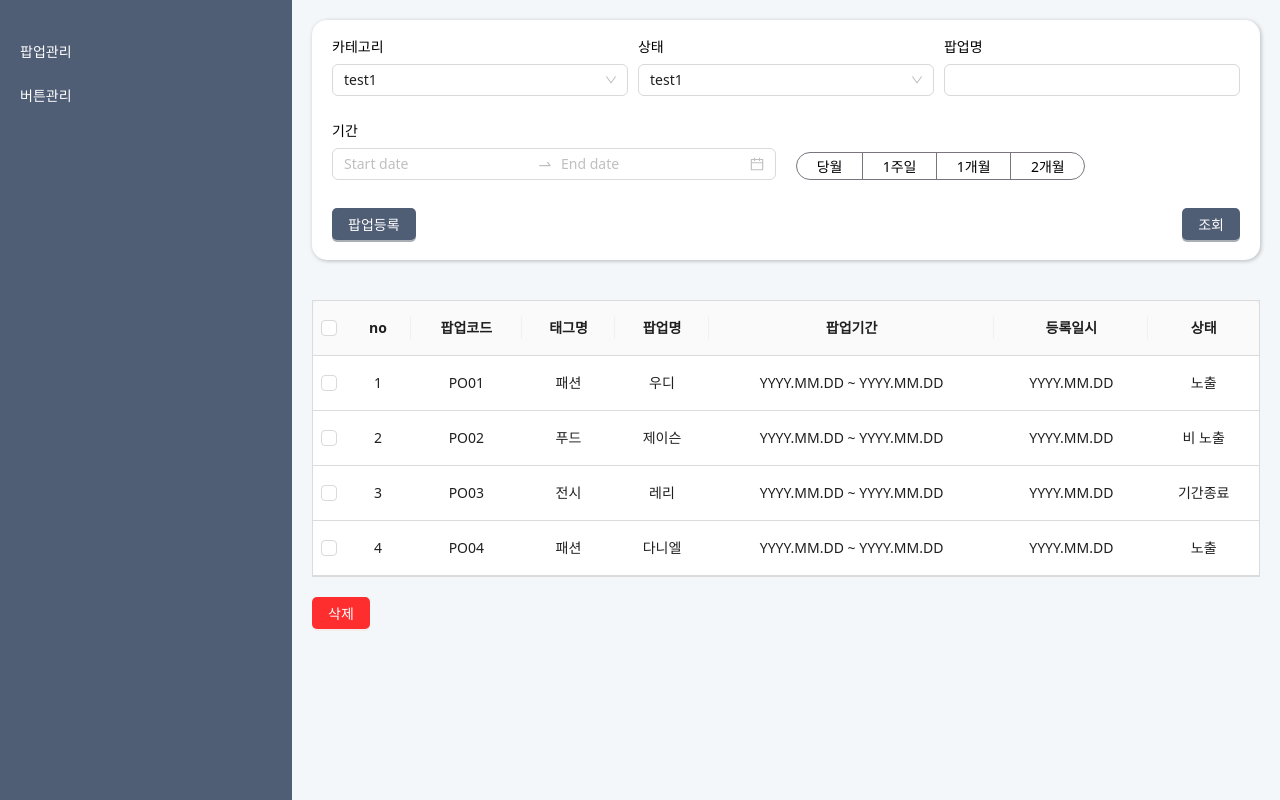
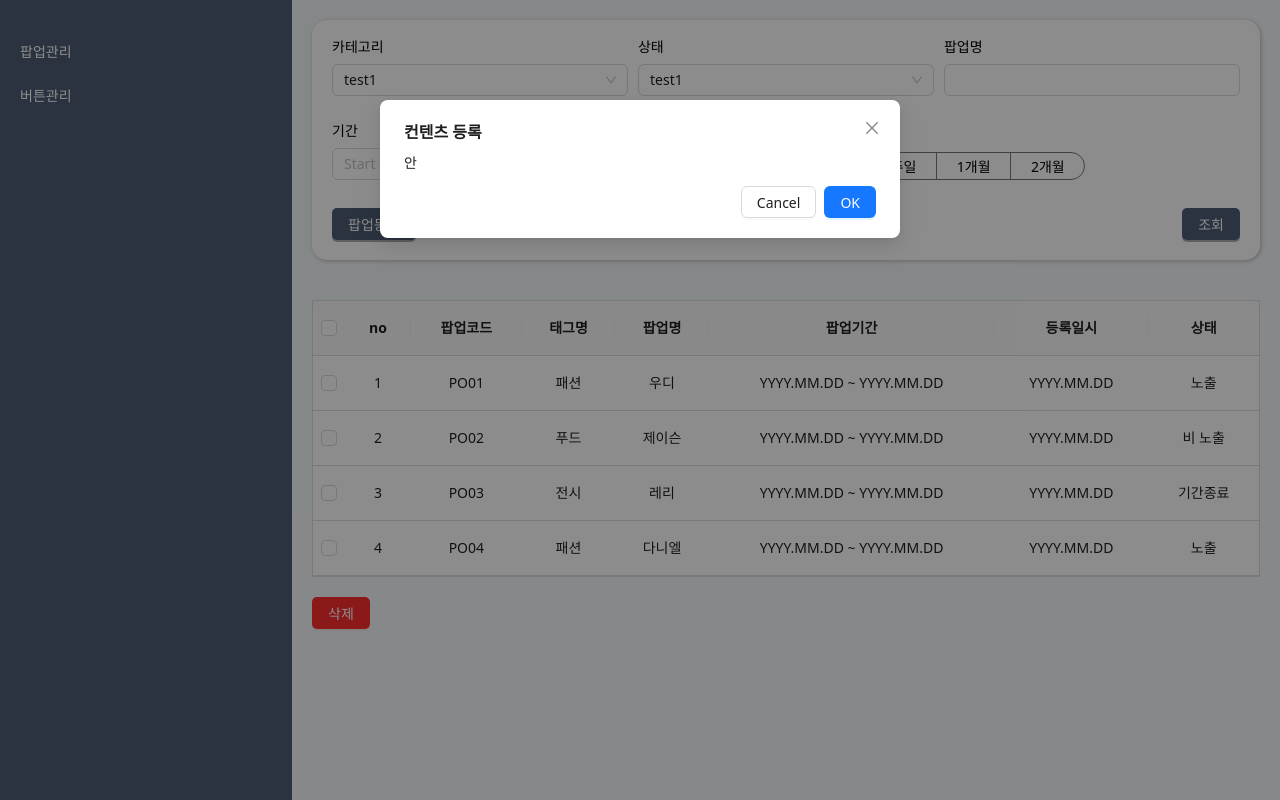
Before and after one commit to devportnumber/portnum-admin, a React (Create React App) app: page / in a window 1280 px wide. Both pictures are taken after a click on the button "팝업등록". Built offline with nearby package versions, Linux system fonts and the light colour scheme.

Commit message:
add: 모달 레이아웃 구성

```diff
--- a/public/index.html
+++ b/public/index.html
@@ -3,7 +3,7 @@
   <head>
     <meta charset="utf-8" />
     <meta name="viewport" content="width=device-width, initial-scale=1" />
-    <title>React App</title>
+    <title>admin-portnumber</title>
   </head>
   <body>
     <div id="root"></div>
--- /dev/null
+++ b/src/components/confirmModal/ConfirmModal.jsx
@@ -0,0 +1,29 @@
+import React, { useState } from "react";
+import { Button, Modal } from "antd";
+
+const ConfirmModal = ({ title, isModalOpen, setIsModalOpen, contents }) => {
+  //   const [isModalOpen, setIsModalOpen] = useState(false);
+
+  const handleOk = () => {
+    alert("확인");
+    setIsModalOpen(false);
+  };
+  const handleCancel = () => {
+    alert("취소");
+    setIsModalOpen(false);
+  };
+  return (
+    <>
+      <Modal
+        title={title}
+        open={isModalOpen}
+        onOk={handleOk}
+        onCancel={handleCancel}
+      >
+        <p>{contents}</p>
+      </Modal>
+    </>
+  );
+};
+
+export default ConfirmModal;
--- a/src/components/index.js
+++ b/src/components/index.js
@@ -6,6 +6,8 @@ import SelectOption from "./selectOption/SelectOption";
 import RangeDatePicker from "./rangeDatePicker/RangeDatePicker";
 import Button from "./button/Button";
 import DateButtons from "./dateButtons/DateButtons";
+import ConfirmModal from "./confirmModal/ConfirmModal";
+import SubmitModal from "./submitModal/SubmitModal";
 
 export {
   BoxShadow,
@@ -16,4 +18,6 @@ export {
   RangeDatePicker,
   Button,
   DateButtons,
+  ConfirmModal,
+  SubmitModal,
 };
--- /dev/null
+++ b/src/components/submitModal/SubmitModal.jsx
@@ -0,0 +1,25 @@
+import React, { useState } from "react";
+import { Button, Modal } from "antd";
+
+const SubmitModal = ({ title, isModalOpen, setIsModalOpen, children }) => {
+  const handleOk = () => {
+    setIsModalOpen(false);
+  };
+  const handleCancel = () => {
+    setIsModalOpen(false);
+  };
+  return (
+    <>
+      <Modal
+        title={title}
+        open={isModalOpen}
+        onOk={handleOk}
+        onCancel={handleCancel}
+      >
+        {children}
+      </Modal>
+    </>
+  );
+};
+
+export default SubmitModal;
--- a/src/page/popupMng/PopupMngPage.jsx
+++ b/src/page/popupMng/PopupMngPage.jsx
@@ -7,11 +7,15 @@ import {
   RangeDatePicker,
   Button,
   DateButtons,
+  ConfirmModal,
 } from "../../components/index";
 import { Row, Col } from "antd";
+import PopupRegModal from "./popupRegModal/PopupRegModal";
 
 const PopupMngPage = () => {
   const [selectedFilterItems, setSelectedFilterItems] = useState([]);
+  const [isModalOpenSubmit, setIsModalOpenSubmit] = useState(false);
+  const [isModalOpenConfirm, setIsModalOpenConfirm] = useState(false);
 
   const FILTER_ITEMS = [
     { id: 1, label: "당월", reqData: "" },
@@ -52,7 +56,14 @@ const PopupMngPage = () => {
         </Row>
         <Row justify={"space-between"}>
           <Col>
-            <Button btnText={"팝업등록"} />
+            <Button
+              btnText={"팝업등록"}
+              onClick={() => setIsModalOpenSubmit(true)}
+            />
+            <PopupRegModal
+              isModalOpen={isModalOpenSubmit}
+              setIsModalOpen={setIsModalOpenSubmit}
+            />
           </Col>
           <Col>
             <Button btnText={"조회"} />
@@ -60,7 +71,17 @@ const PopupMngPage = () => {
         </Row>
       </BoxShadow>
       <TableList />
-      <Button btnText={"삭제"} cancel />
+      <Button
+        btnText={"삭제"}
+        cancel
+        onClick={() => setIsModalOpenConfirm(true)}
+      />
+      <ConfirmModal
+        title={"삭제 알림"}
+        isModalOpen={isModalOpenConfirm}
+        setIsModalOpen={setIsModalOpenConfirm}
+        contents={"데이터를 삭제하시겠습니까?"}
+      />
     </div>
   );
 };
--- /dev/null
+++ b/src/page/popupMng/popupRegModal/PopupRegModal.jsx
@@ -0,0 +1,17 @@
+import React from "react";
+import { Button, SubmitModal } from "../../../components/index";
+import styled from "styled-components";
+
+const PopupRegModal = ({ isModalOpen, setIsModalOpen }) => {
+  return (
+    <SubmitModal
+      title={"컨텐츠 등록"}
+      isModalOpen={isModalOpen}
+      setIsModalOpen={setIsModalOpen}
+    >
+      <p>안</p>
+    </SubmitModal>
+  );
+};
+
+export default PopupRegModal;
```
